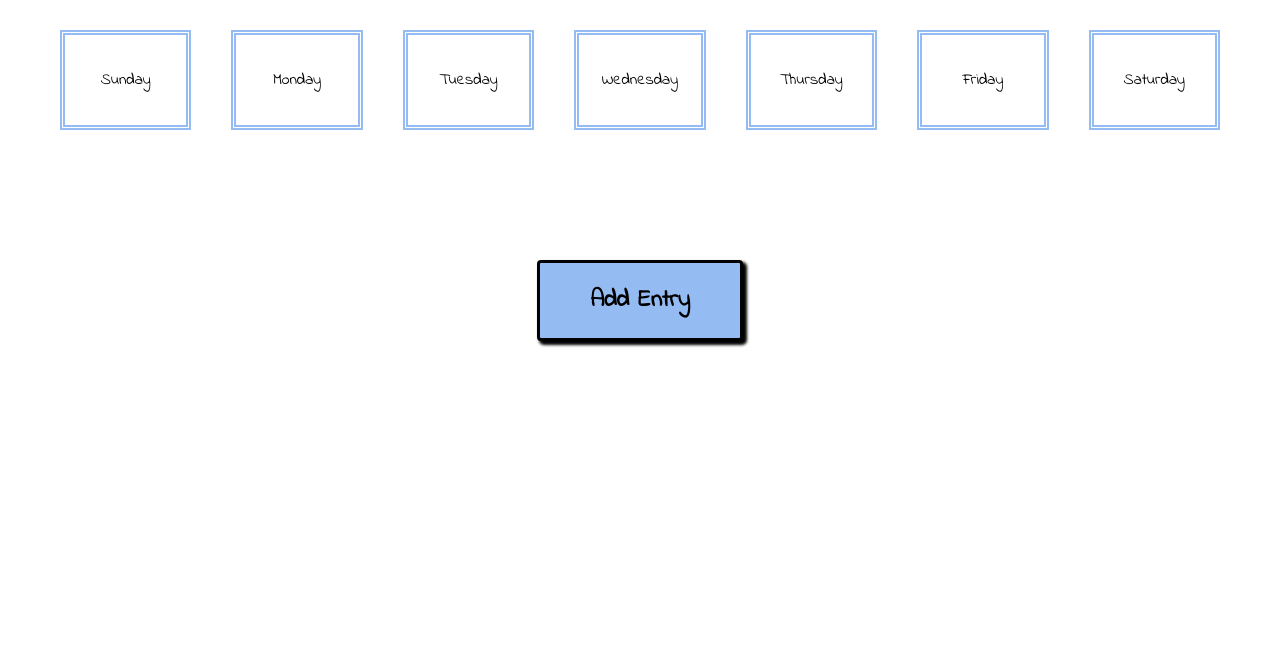
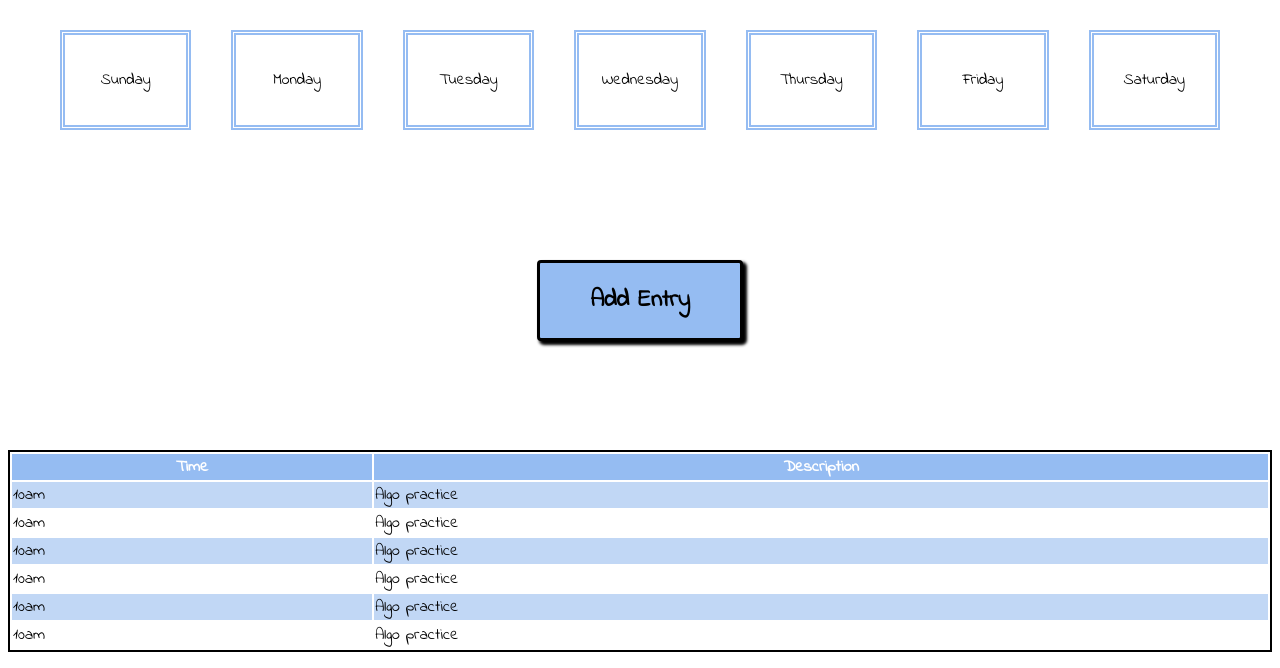
Before and after one commit to raymondkhoaho/week-planner, a website: page index.html in a window 1280 px wide. Shown: the part 132-800 px from the top of the page. Drawn offline with Linux system fonts and the light colour scheme.

Commit message:
Looking blue.

```diff
--- a/index.html
+++ b/index.html
@@ -69,6 +69,69 @@
       </div>
     </div>
   </div>
+  <table>
+    <thead>
+      <tr>
+        <th>
+          Time
+        </th>
+        <th>
+          Description
+        </th>
+      </tr>
+    </thead>
+    <tbody>
+      <tr>
+        <td>
+          10am
+        </td>
+        <td>
+          Algo practice
+
+        </td>
+      </tr>
+      <tr>
+        <td>
+          10am
+        </td>
+        <td>
+          Algo practice
+        </td>
+      </tr>
+      <tr>
+        <td>
+          10am
+        </td>
+        <td>
+          Algo practice
+        </td>
+      </tr>
+      <tr>
+        <td>
+          10am
+        </td>
+        <td>
+          Algo practice
+        </td>
+      </tr>
+      <tr>
+        <td>
+          10am
+        </td>
+        <td>
+          Algo practice
+        </td>
+      </tr>
+      <tr>
+        <td>
+          10am
+        </td>
+        <td>
+          Algo practice
+        </td>
+      </tr>
+    </tbody>
+  </table>
 
 
   <script src="main.js"></script>
--- a/styles.css
+++ b/styles.css
@@ -124,3 +124,17 @@ textarea {
 .space-evenly {
   justify-content: space-evenly;
 }
+
+th {
+  background-color: #95bcf2;
+  color: white;
+}
+
+tr:nth-child(odd) {
+  background-color: #c1d7f5;
+}
+
+table {
+  width: 100%;
+  border: 2px solid black;
+}
```
